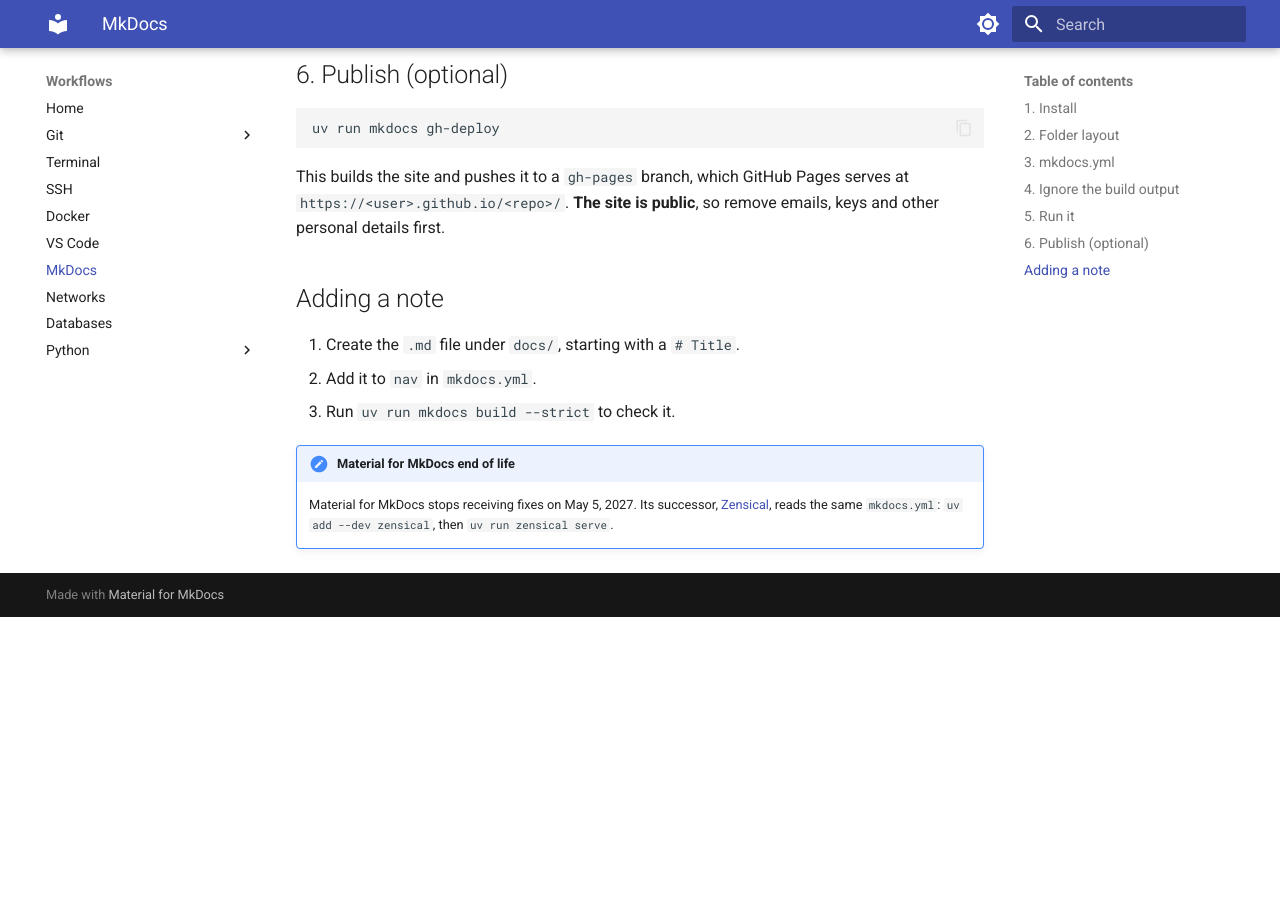
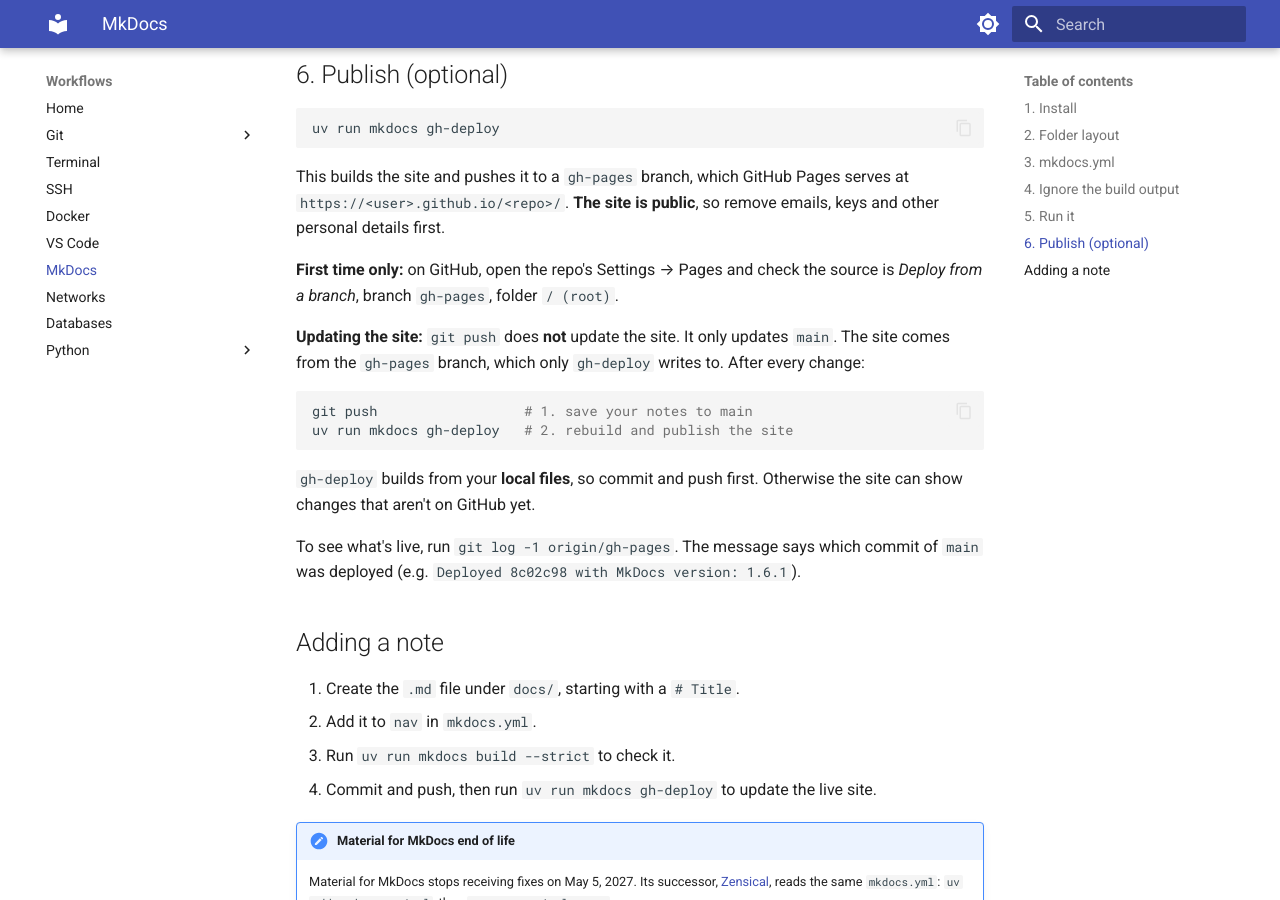
Before and after one commit to IshitaGopal/workflows, an MkDocs documentation site: the page built from docs/mkdocs/README.md, in a window 1280 px wide and 900 px high, scrolled down 2095 px. Built offline with MkDocs 1.6.1 and Material for MkDocs 9.7.7, drawn with Linux system fonts in a browser that asks for light colours; before the commit the page ends 2712 px from its top, so only the background shows below that.

Commit message:
Document how to update the published site

````diff
--- a/docs/mkdocs/README.md
+++ b/docs/mkdocs/README.md
@@ -92,11 +92,25 @@ uv run mkdocs gh-deploy
 
 This builds the site and pushes it to a `gh-pages` branch, which GitHub Pages serves at `https://<user>.github.io/<repo>/`. **The site is public**, so remove emails, keys and other personal details first.
 
+**First time only:** on GitHub, open the repo's Settings → Pages and check the source is *Deploy from a branch*, branch `gh-pages`, folder `/ (root)`.
+
+**Updating the site:** `git push` does **not** update the site. It only updates `main`. The site comes from the `gh-pages` branch, which only `gh-deploy` writes to. After every change:
+
+```bash
+git push                  # 1. save your notes to main
+uv run mkdocs gh-deploy   # 2. rebuild and publish the site
+```
+
+`gh-deploy` builds from your **local files**, so commit and push first. Otherwise the site can show changes that aren't on GitHub yet.
+
+To see what's live, run `git log -1 origin/gh-pages`. The message says which commit of `main` was deployed (e.g. `Deployed 8c02c98 with MkDocs version: 1.6.1`).
+
 ## Adding a note
 
 1. Create the `.md` file under `docs/`, starting with a `# Title`.
 2. Add it to `nav` in `mkdocs.yml`.
 3. Run `uv run mkdocs build --strict` to check it.
+4. Commit and push, then run `uv run mkdocs gh-deploy` to update the live site.
 
 !!! note "Material for MkDocs end of life"
     Material for MkDocs stops receiving fixes on May 5, 2027. Its successor, [Zensical](https://zensical.org), reads the same `mkdocs.yml`: `uv add --dev zensical`, then `uv run zensical serve`.
````
